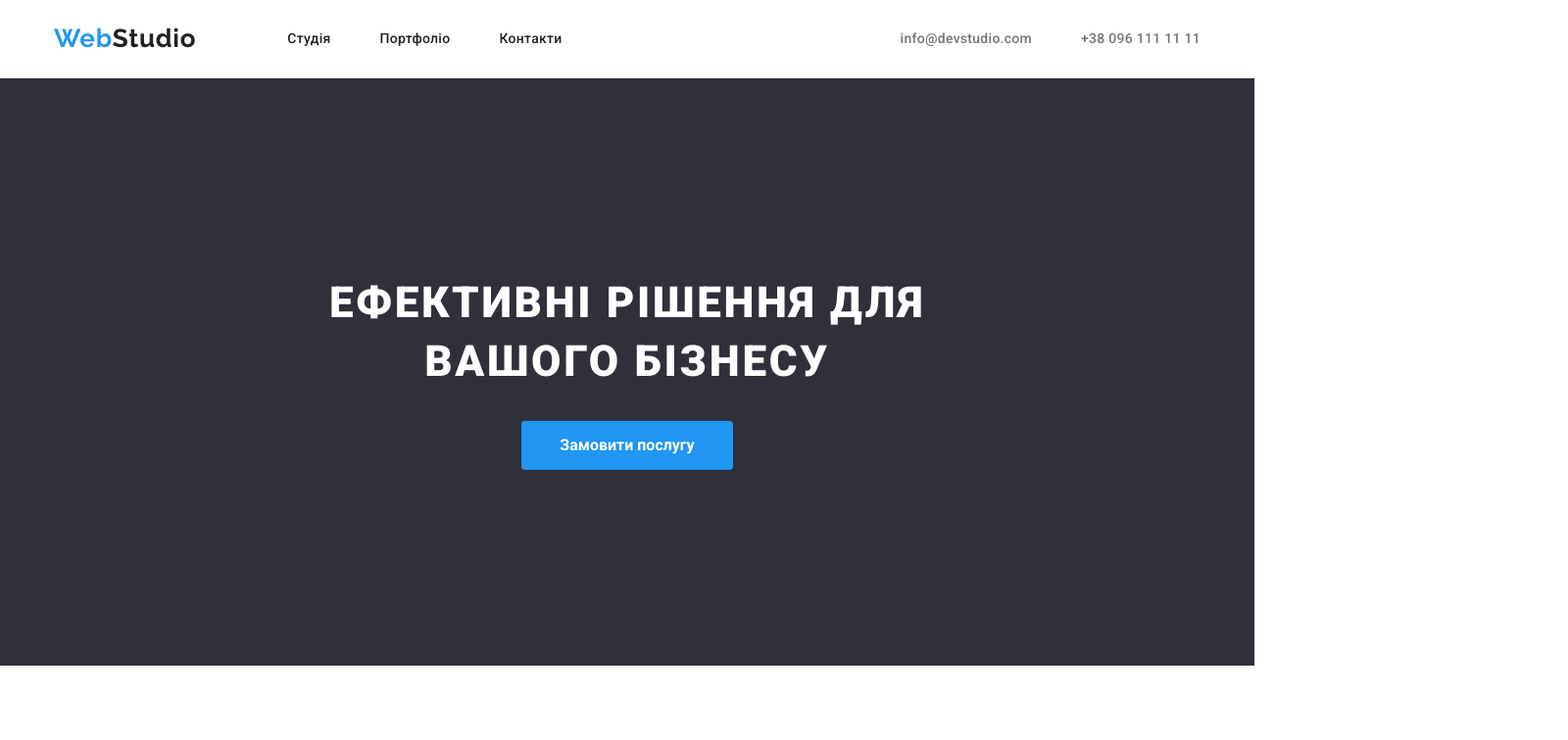
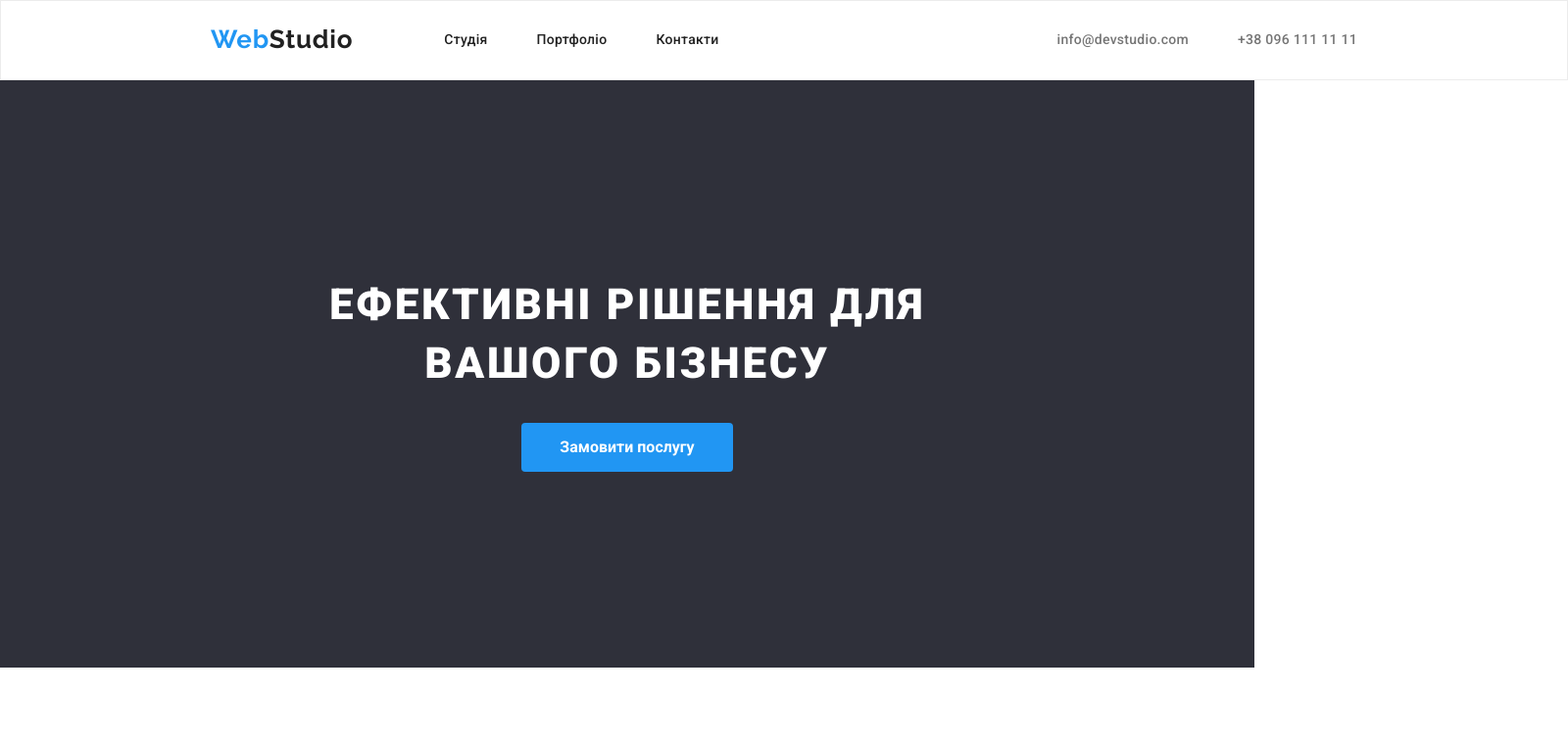
Before and after one commit to Mykola998/goit-markup-hw-03, a plain HTML site: page index.html in a window 1280 px wide. Shown: the top 756 px of the page at 98% size, 1600 px wide, since content can reach past the window. Drawn offline with nearby package versions, Linux system fonts and the light colour scheme.

Commit message:
update styles.css file

```diff
--- a/css/styles.css
+++ b/css/styles.css
@@ -7,6 +7,7 @@
   --dutton-color: #f5f4fa;
   --background-collorr: #f5f5f5;
   --contacts-collor: #ffffff99;
+  --border-collor: #ECECEC;
 }
 
 body {
@@ -49,6 +50,9 @@ ul {
 .header {
   padding-top: 24px;
   padding-bottom: 25px;
+    width: 1600px;
+    top: 80px;
+  border: 1px solid var(--border-collor);
 }
 .navigation {
   margin-right: auto;
```
